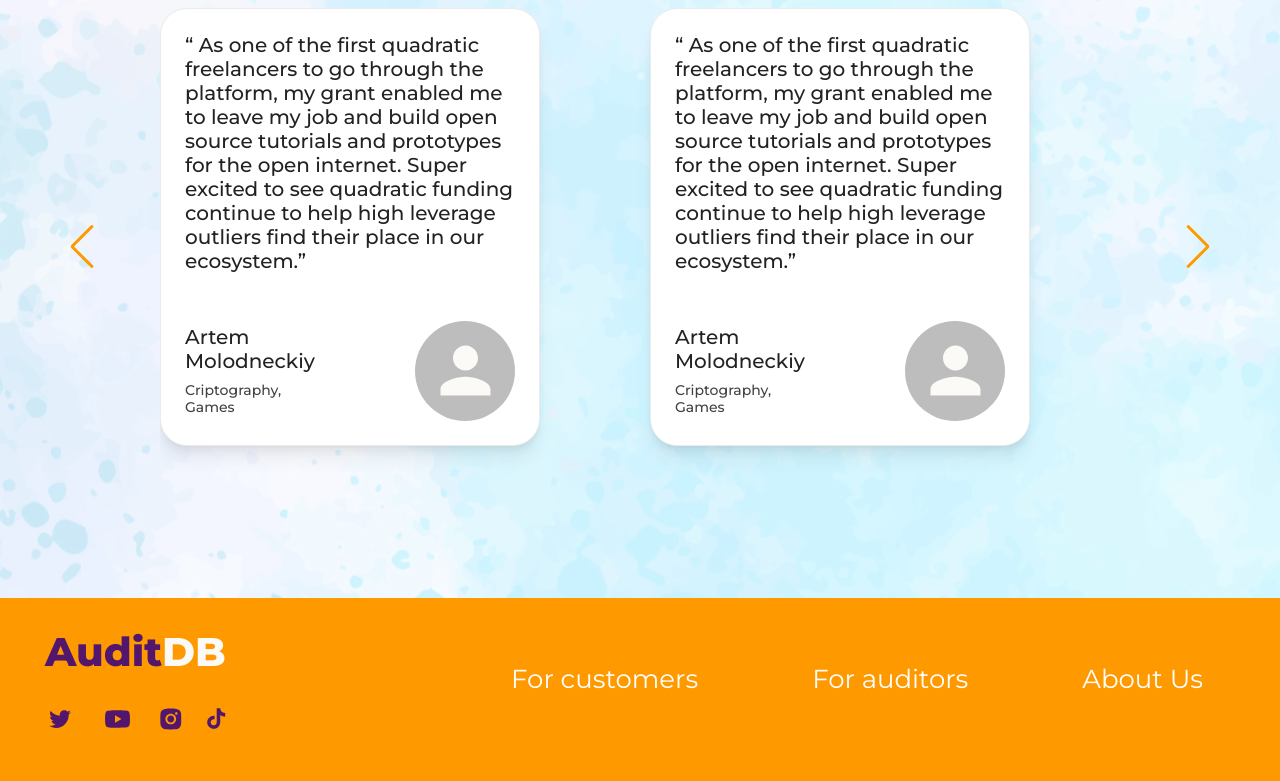
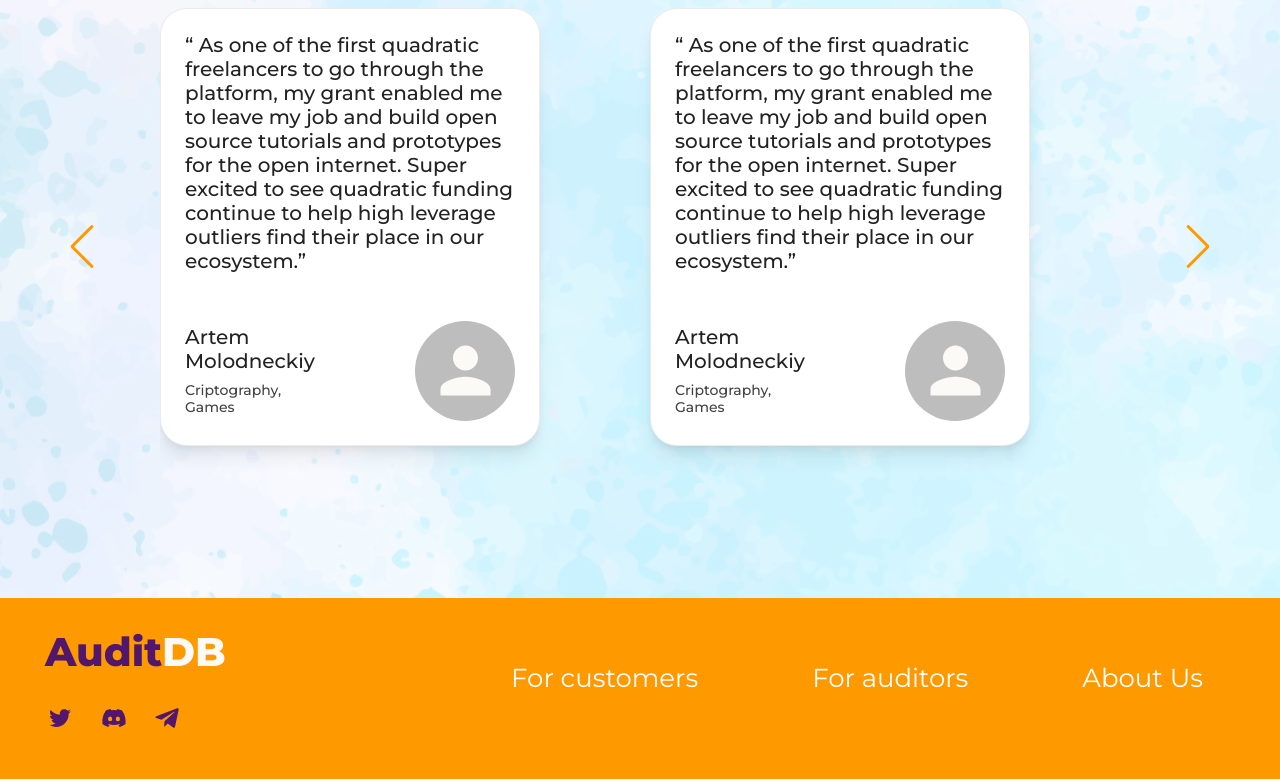
Before and after one commit to auditdbio/audit-web, a React (Vite) app: page / in a window 1280 px wide. Shown: the part 1504-2285 px from the top of the page. Built offline with nearby package versions, Linux system fonts and the light colour scheme; no server answers.

Commit message:
added link in icons in footer

```diff
--- a/src/components/footer/Footer.jsx
+++ b/src/components/footer/Footer.jsx
@@ -7,6 +7,8 @@ import { Link } from "react-router-dom/dist";
 import Tiktok from "../icons/Tiktok.jsx";
 import Vk from "../icons/Vk.jsx";
 import Instagram from "../icons/Instagram.jsx";
+import Discord from "../icons/Discord.jsx";
+import Telegram from "../icons/Telegram.jsx";
 
 const Footer = () => {
 	const isMobile = useMediaQuery("(max-width: 768px)");
@@ -26,21 +28,11 @@ const Footer = () => {
 							<Link to={"https://twitter.com/auditdbio?t=oOdybhqGYlv129TyT8y-2g&s=09"}>
 								<TwitterIcon sx={iconStyle} />
 							</Link>
-							<Link to={"/"}>
-								<YouTubeIcon sx={{
-                                  color: "#52176D",
-                                  height: "30px",
-                                  width: "35px",
-                                }} />
+							<Link to={"https://discord.gg/2Wg6GGs93C"}>
+								<Discord style={iconStyle} />
 							</Link>
-							<Link to={"/"}>
-								<Instagram style={iconStyle} />
-							</Link>
-							{/*<Link to={"/"}>*/}
-							{/*	<Vk style={iconStyle} />*/}
-							{/*</Link>*/}
-							<Link to={"/"}>
-								<Tiktok style={iconStyle} />
+							<Link to={"https://t.me/+B6deDZFIg3k4Y2Zi"}>
+								<Telegram style={iconStyle} />
 							</Link>
 						</Box>
 					</Box>
--- /dev/null
+++ b/src/components/icons/Discord.jsx
@@ -0,0 +1,21 @@
+import React from 'react';
+
+const Discord = () => {
+    return (
+        <svg xmlns="http://www.w3.org/2000/svg" width="28" height="28" viewBox="0 0 24 24">
+            <path
+                d="M14.82 4.26a10.14 10.14 0 0 0-.53 1.1 14.66 14.66 0 0 0-4.58 0 10.14 10.14
+                 0 0 0-.53-1.1 16 16 0 0 0-4.13 1.3 17.33 17.33 0 0 0-3 11.59 16.6 16.6 0 0 0
+                  5.07 2.59A12.89 12.89 0 0 0 8.23 18a9.65 9.65 0 0 1-1.71-.83 3.39 3.39 0 0 0
+                   .42-.33 11.66 11.66 0 0 0 10.12 0q.21.18.42.33a10.84 10.84 0 0 1-1.71.84 12.41
+                    12.41 0 0 0 1.08 1.78 16.44 16.44 0 0 0 5.06-2.59 17.22 17.22 0 0 0-3-11.59
+                     16.09 16.09 0 0 0-4.09-1.35zM8.68 14.81a1.94 1.94 0 0 1-1.8-2 1.93 1.93 0
+                      0 1 1.8-2 1.93 1.93 0 0 1 1.8 2 1.93 1.93 0 0 1-1.8 2zm6.64 0a1.94 1.94 0
+                       0 1-1.8-2 1.93 1.93 0 0 1 1.8-2 1.92 1.92 0 0 1 1.8 2 1.92 1.92 0 0 1-1.8 2z"
+                fill={'#52176D'}
+            />
+        </svg>
+    );
+};
+
+export default Discord;
--- /dev/null
+++ b/src/components/icons/Telegram.jsx
@@ -0,0 +1,17 @@
+import React from 'react';
+
+const Telegram = () => {
+    return (
+        <svg xmlns="http://www.w3.org/2000/svg" width="28" height="28" viewBox="0 0 24 24">
+            <path
+                d="m20.665 3.717-17.73 6.837c-1.21.486-1.203 1.161-.222 1.462l4.552 1.42
+                10.532-6.645c.498-.303.953-.14.579.192l-8.533 7.701h-.002l.002.001-.314
+                4.692c.46 0 .663-.211.921-.46l2.211-2.15 4.599 3.397c.848.467 1.457.227
+                1.668-.785l3.019-14.228c.309-1.239-.473-1.8-1.282-1.434z"
+                fill={'#52176D'}
+            />
+        </svg>
+    );
+};
+
+export default Telegram;
```
Also changed, not shown: src/components/icons/Instagram.jsx (+21 -1 lines).
